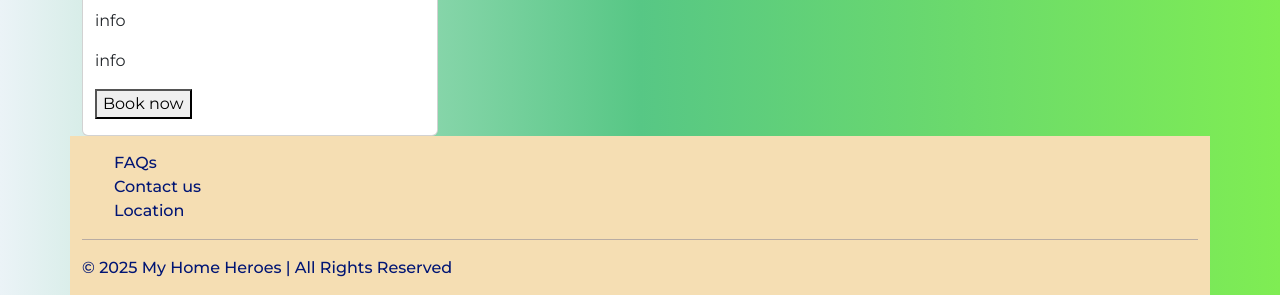
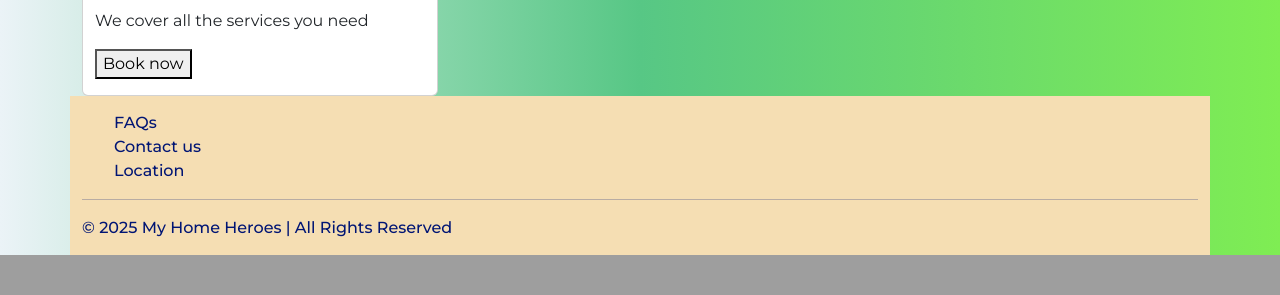
Before and after one commit to nadinelathifah/git_final_project_2025, a Flask app: page /services/home_repairs in a window 1280 px wide. Shown: the part 1104-1399 px from the top of the page. After the commit the page ends 1359 px from the top, so only its background shows below. Run offline with Flask 3, Linux system fonts and the light colour scheme.

Commit message:
Liya's work 2

```diff
--- a/application/templates/home_repairs.html
+++ b/application/templates/home_repairs.html
@@ -42,8 +42,8 @@
           <img id="repairs-section" src="{{ url_for('static', filename='images/tapfixing.jpg') }}" alt="home_repairs">
           <div class="container">
             <h2>Services</h2>
-            <p class="title">info</p>
-            <p>info</p>
+            <p class="title">We cover all the services you need</p>
+            <p></p>
             <p><a href="/signup"><button class="button">Book now</button></a></p>
           </div>
         </div>
```
